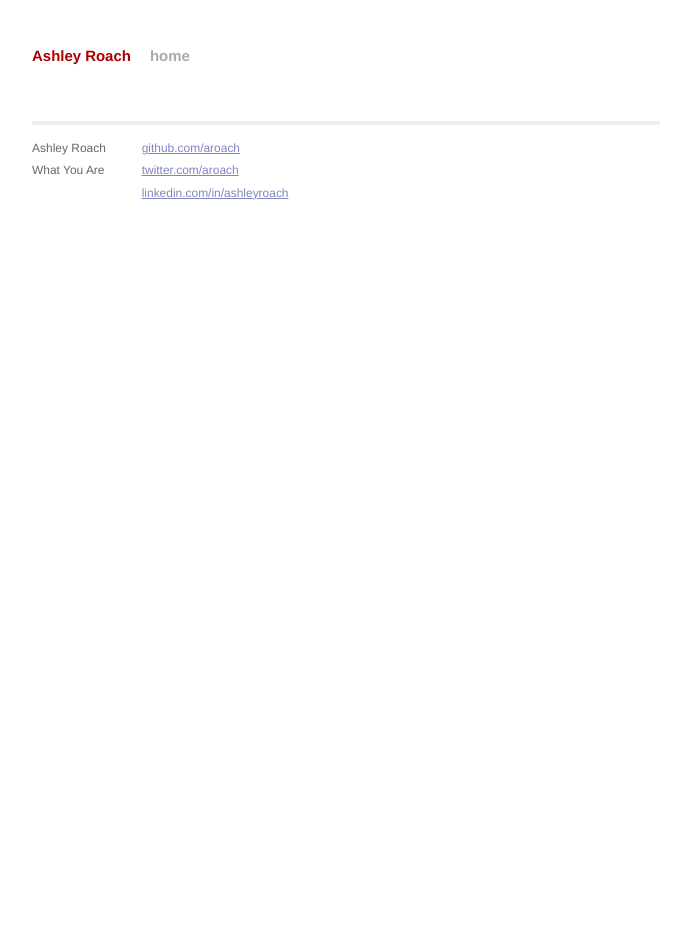
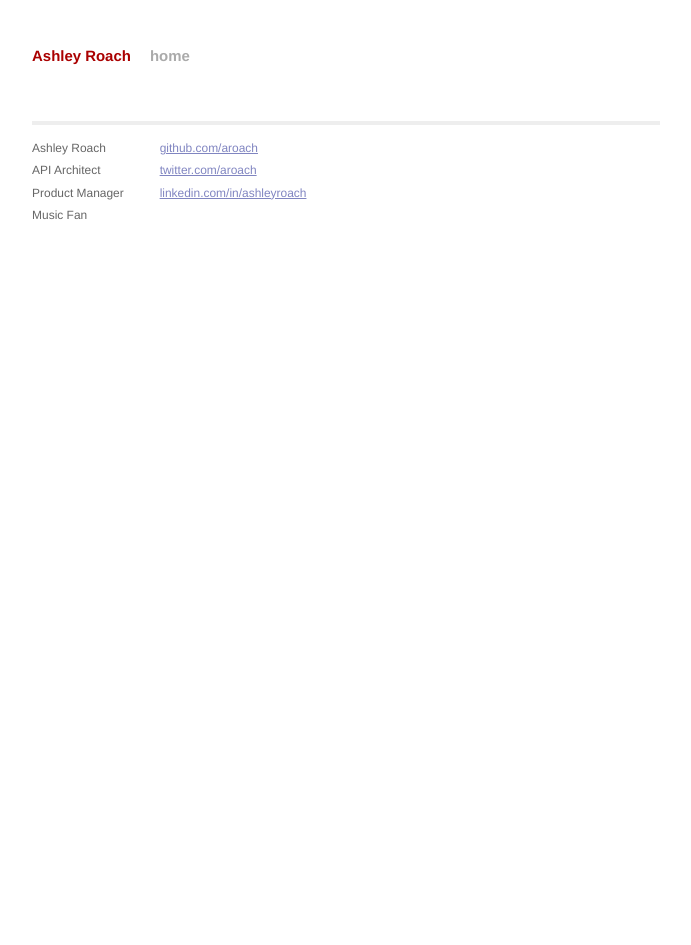
Before and after one commit to aroach/aroach.github.io, a Jekyll site: the page built from index.html, in a window 1280 px wide. Shown: the whole page, without its empty margins (294-985 px from the left). Built offline with Jekyll 4.4.1, drawn with Linux system fonts in a browser that asks for light colours; Markdown is read by kramdown in place of the engine named in the settings.

Commit message:
minor tweaks

```diff
--- a/_layouts/default.html
+++ b/_layouts/default.html
@@ -27,14 +27,16 @@
             <div class="contact">
               <p>
                 Ashley Roach<br />
-                What You Are<br />
+                API Architect<br />
+                Product Manager<br/>
+                Music Fan<br />
               </p>
             </div>
             <div class="contact">
               <p>
                 <a href="https://github.com/aroach">github.com/aroach</a><br />
                 <a href="https://twitter.com/aroach">twitter.com/aroach</a><br />
-                <a href="www.linkedin.com/in/ashleyroach">linkedin.com/in/ashleyroach</a><br />
+                <a href="https://www.linkedin.com/in/ashleyroach">linkedin.com/in/ashleyroach</a><br />
               </p>
             </div>
           </div>
```
Also changed, not shown: 1 other file.
